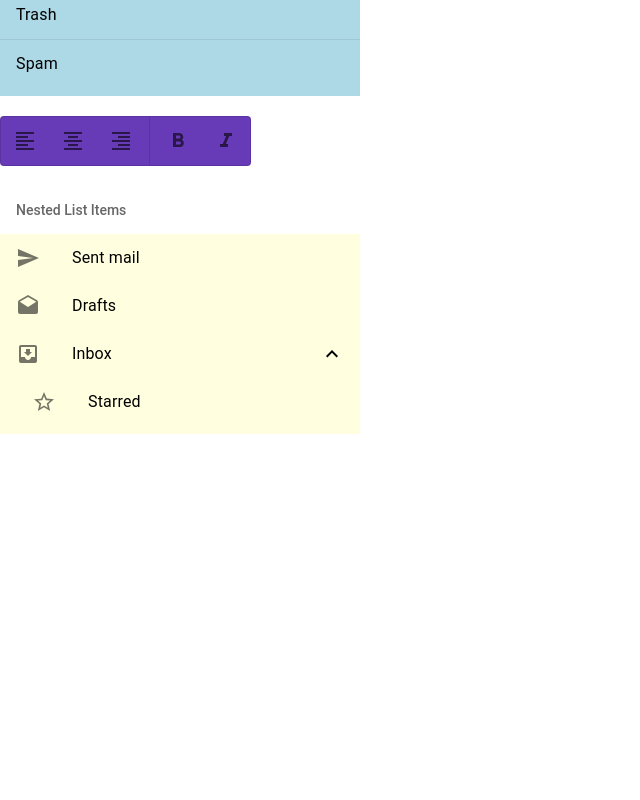
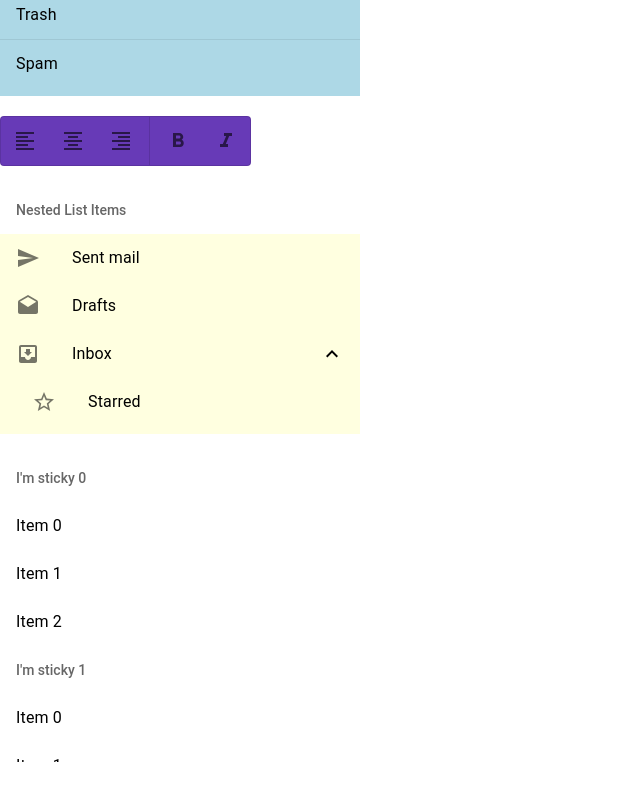
Before and after one commit to JaRcomGitHub/react-mui-base, a React (Create React App) app: page / in a window 1280 px wide. Shown: the part 1192-1992 px from the top of the page, without its empty margins (0-640 px from the left). Before the commit the page ends 1886 px from the top, so only its background shows below. Built offline with nearby package versions, Linux system fonts and the light colour scheme.

Commit message:
add StickySubHeader

```diff
--- a/src/components/App.jsx
+++ b/src/components/App.jsx
@@ -40,6 +40,7 @@
 import FormatBoldIcon from '@mui/icons-material/FormatBold';
 import FormatItalicIcon from '@mui/icons-material/FormatItalic';
 import NestedList from './NestedList';
+import StickySubHeader from './StickySubHeader';
 
 const label = { inputProps: { 'aria-label': 'Checkbox demo' } };
 
@@ -254,6 +255,7 @@
       <br />
       <NestedList />
       <br />
+      <StickySubHeader />
       <br />
       <br />
       <br />
--- /dev/null
+++ b/src/components/StickySubHeader.js
@@ -0,0 +1,35 @@
+import * as React from 'react';
+import List from '@mui/material/List';
+import ListItem from '@mui/material/ListItem';
+import ListItemText from '@mui/material/ListItemText';
+import ListSubheader from '@mui/material/ListSubheader';
+
+export default function PinnedSubheaderList() {
+  return (
+    <List
+      sx={{
+        width: '100%',
+        maxWidth: 360,
+        bgcolor: 'background.paper',
+        position: 'relative',
+        overflow: 'auto',
+        maxHeight: 300,
+        '& ul': { padding: 0 },
+      }}
+      subheader={<li />}
+    >
+      {[0, 1, 2, 3, 4].map(sectionId => (
+        <li key={`section-${sectionId}`}>
+          <ul>
+            <ListSubheader>{`I'm sticky ${sectionId}`}</ListSubheader>
+            {[0, 1, 2].map(item => (
+              <ListItem key={`item-${sectionId}-${item}`}>
+                <ListItemText primary={`Item ${item}`} />
+              </ListItem>
+            ))}
+          </ul>
+        </li>
+      ))}
+    </List>
+  );
+}
```
